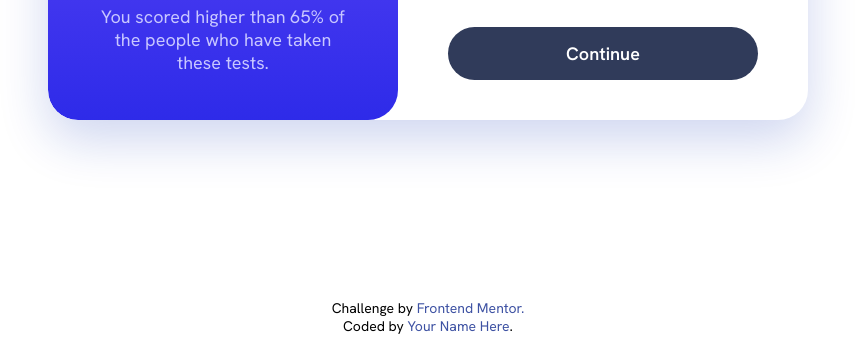
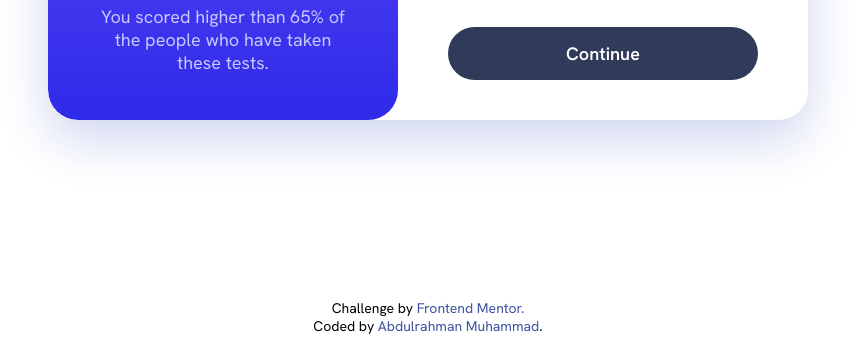
Before and after one commit to 0abdulrahman/results-summary-component, a plain HTML site: page index.html in a window 1280 px wide. Shown: the part 521-876 px from the top of the page, without its empty margins (212-1067 px from the left). Drawn offline with Linux system fonts and the light colour scheme.

Commit message:
copyright

```diff
--- a/index.html
+++ b/index.html
@@ -39,7 +39,7 @@
 
     <footer>
     <p>Challenge by <a href="https://www.frontendmentor.io?ref=challenge" target="_blank">Frontend Mentor.</p>
-      <p></a>Coded by <a href="https://github.com/7saru" target="_blank">Your Name Here</a>.</p>
+      <p></a>Coded by <a href="https://github.com/7saru" target="_blank">Abdulrahman Muhammad</a>.</p>
     </footer>
     <script src="./scripts.js"></script>
   </body>
```
